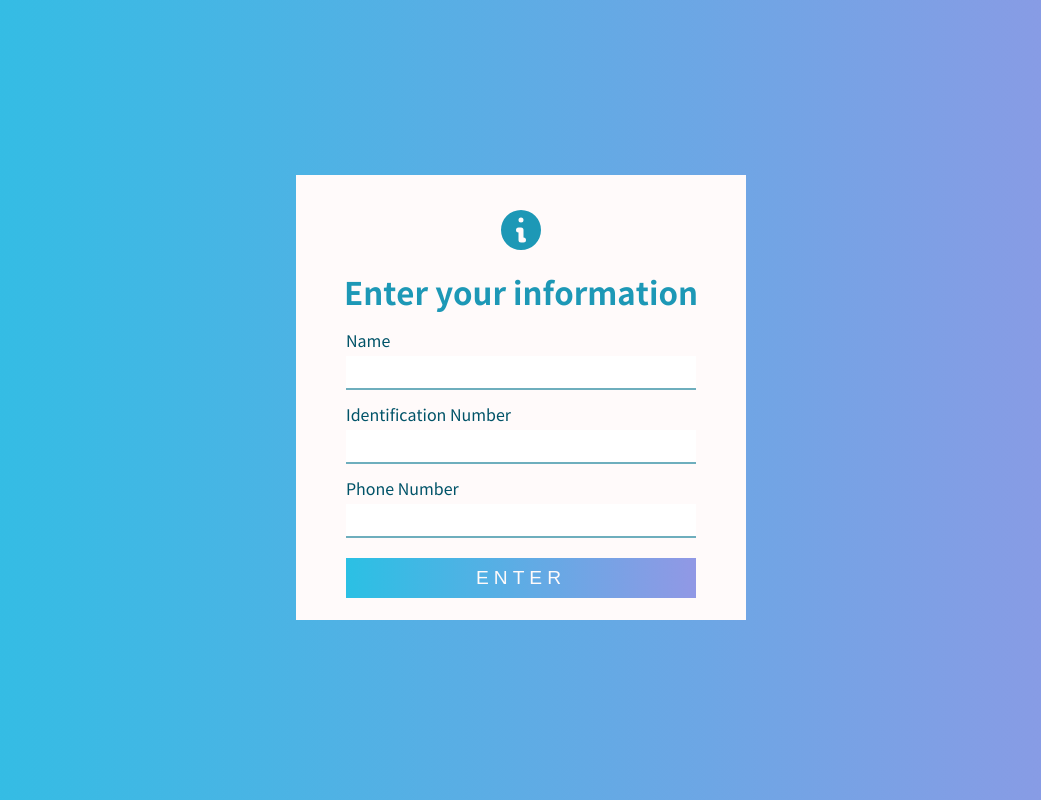
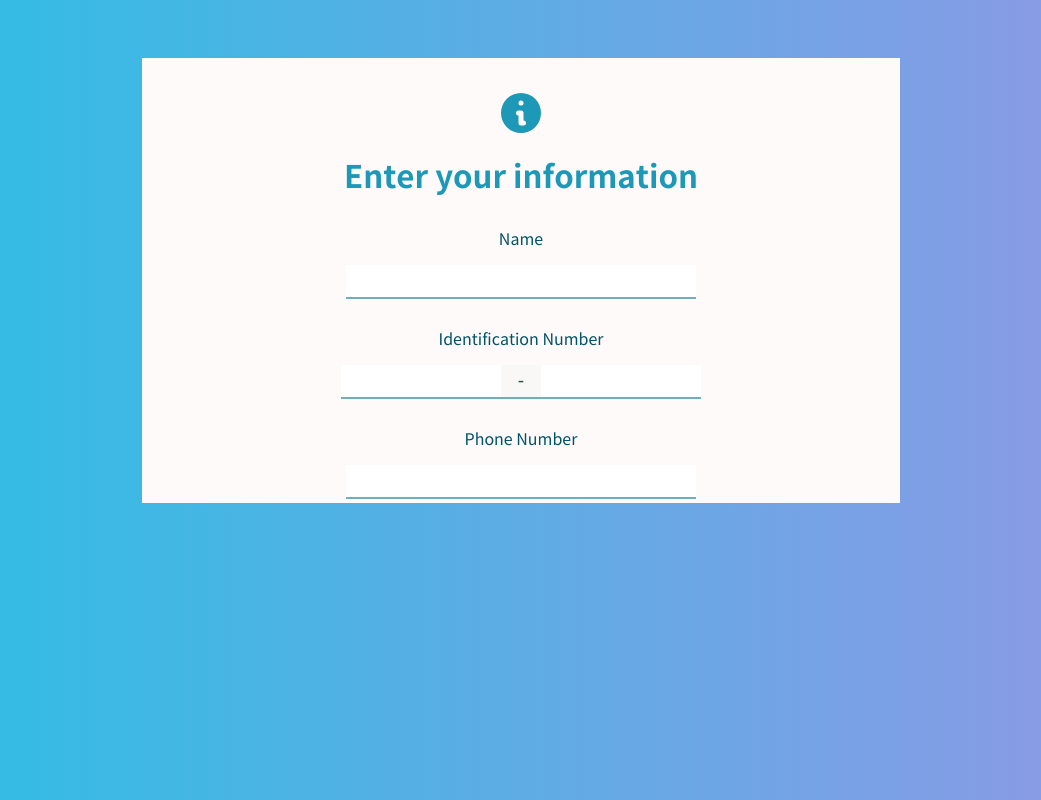
Before and after one commit to widalida26/moazone, a React (Create React App) app in the folder client/: page / in a window 1280 px wide. Shown: the whole page, without its empty margins (119-1160 px from the left). Built offline with nearby package versions, Linux system fonts and the light colour scheme.

Commit message:
add : radio input

```diff
--- /dev/null
+++ b/client/src/Components/InputForm.jsx
@@ -0,0 +1,17 @@
+import React from 'react';
+
+const InputForm = (props) => {
+  return (
+    <div className="input-container">
+      <div className="form-guide">{props.guide}</div>
+      <input
+        className="info-input"
+        type={props.type === null ? 'text' : props.type}
+        value={props.value}
+        ref={props.inputRef}
+        onChange={props.onChange}
+      />
+    </div>
+  );
+};
+export default InputForm;
--- /dev/null
+++ b/client/src/Components/RadioForm.jsx
@@ -0,0 +1,26 @@
+import React from 'react';
+
+const RadioForm = (props) => {
+  const answerList = props.answerList !== null ? props.answerList : [('Yes', 'No')];
+  return (
+    <div className="input-container">
+      <div className="form-guide">{props.guide}</div>
+      <div className="radio-container">
+        {props.list.map((value, i) => (
+          <React.Fragment key={i}>
+            <div className="radio-input">
+              {value}{' '}
+              <input
+                value={value}
+                type="radio"
+                checked={props.state === value}
+                onClick={props.onClick}
+              />
+            </div>
+          </React.Fragment>
+        ))}
+      </div>
+    </div>
+  );
+};
+export default RadioForm;
--- a/client/src/Enter.jsx
+++ b/client/src/Enter.jsx
@@ -3,16 +3,25 @@ import { useNavigate } from 'react-router-dom';
 import axios from 'axios';
 import { setToken } from './Auth';
 import { HiInformationCircle } from 'react-icons/hi';
+import InputForm from './Components/InputForm';
+import RadioForm from './Components/RadioForm';
 
 function Enter() {
   const [username, setUsername] = useState('');
   const [idFirst, setIdFirst] = useState('');
+  const [idGender, setIdGender] = useState('');
   const [idLast, setIdLast] = useState('');
   const [lastClass, setLastClass] = useState('info-input id-last');
   const [phoneNumber, setPhoneNumber] = useState('');
+  const [gender, setGender] = useState('Male');
+  const [carOwnership, setCarOwnership] = useState('Yes');
   const idFirstRef = useRef();
+  const idGenderRef = useRef();
   const idLastRef = useRef();
   const phoneNumberRef = useRef();
+  const answerList = ['Yes', 'No'];
+  const genderList = ['Male', 'Female'];
+
   const navigate = useNavigate();
 
   useEffect(() => {
@@ -28,37 +37,43 @@ function Enter() {
     setUsername(result);
   };
 
-  const handleIdFirst = (e) => {
-    const value = idFirstRef.current.value.replace(/\D+/g, '');
-    const numberLength = 13;
+  const handleInputValue = (e, inputLength, setValue) => {
+    const regex = new RegExp(`[0-9]{0,${inputLength}}`);
+    // const regex = /^[0-9|-]{0,inputLength}$/;
+    if (regex.test(e.target.value)) {
+      setValue(e.target.value);
+    }
+  };
 
-    let result = '';
-    for (let i = 0; i < value.length && i < numberLength; i++) {
-      if (i === 6) {
-        result += '-';
-      }
-      if (i >= 6) {
-        idLastRef.current.focus();
-      }
-
-      result += value[i];
-    }
-
-    idFirstRef.current.value = result;
-
-    const regex = /^[0-9|-]{0,13}$/;
-    if (regex.test(e.target.value)) {
-      setIdFirst(e.target.value);
+  const handleOnKeyDown = (inputValue, inputLength, nextRef) => {
+    if (inputValue.length >= inputLength) {
+      nextRef.current.focus();
     }
   };
 
   const handleIdLast = (e) => {
-    if (idFirst.length === 0) {
-      idFirstRef.current.focus();
-    }
     const regex = /^[0-9]{0,6}$/;
     if (regex.test(e.target.value)) {
       setIdLast(e.target.value);
+    }
+  };
+
+  const onClickIdLast = (e) => {
+    if (idGender.length === 0) {
+      idGenderRef.current.focus();
+    }
+    idGenderRef.current.focus();
+  };
+
+  const OnKeyDownLastId = (e) => {
+    if (idLast === '') {
+      switch (e.code) {
+        case 'Backspace':
+          idGender.current.focus();
+          break;
+        default:
+          break;
+      }
     }
   };
 
@@ -93,20 +108,12 @@ function Enter() {
     }
   };
 
-  const handleLastKeyDown = (e) => {
-    if (idLast === '') {
-      switch (e.code) {
-        case 'Backspace':
-          idFirstRef.current.focus();
-          break;
-        default:
-          break;
-      }
-    }
+  const handleRadio = (e, setValue) => {
+    setValue(e.target.value);
   };
 
   const onClickEnter = () => {
-    navigate('/consent');
+    // navigate('/consent');
     // if ((username === '') & (idFirst === '')) {
     //   return;
     // } else {
@@ -128,55 +135,65 @@ function Enter() {
   };
 
   return (
-    <div>
-      <div className="login-container">
+    <div className="enter-container">
+      <div className="form-container">
         <div className="info-icon">
           <HiInformationCircle size="50" color="#1d98b6" />
         </div>
         <div className="input-guide">Enter your information</div>
-        <div className="username-container">
-          <div className="form-guide">Name</div>
-          <input
-            className="info-input"
-            type="text"
-            value={username}
-            onChange={handleUsername}
-          />
-        </div>
-        <div>
+        <InputForm guide="Name" value={username} onChange={handleUsername} />
+        <div className="input-container">
           <div className="form-guide">Identification Number</div>
+          <div className="id-input">
             <input
               className="info-input id-first"
               type="text"
               value={idFirst}
               ref={idFirstRef}
-            onChange={handleIdFirst}
+              onChange={(event) => handleInputValue(event, 6, setIdFirst)}
+              onKeyDown={() => handleOnKeyDown(idFirst, 6, idGenderRef)}
+            />
+            <input className="info-input idHypen" value="-" disabled />
+            <input
+              className="info-input idGender"
+              value={idGender}
+              ref={idGenderRef}
+              onChange={(event) => handleInputValue(event, 1, setIdGender)}
+              onKeyDown={() => handleOnKeyDown(idGender, 1, idLastRef)}
             />
             <input
               className={lastClass}
               type="password"
+              autoComplete="new-password"
               value={idLast}
               ref={idLastRef}
               onChange={handleIdLast}
-            onKeyDown={handleLastKeyDown}
-            autoComplete="new-password"
+              onKeyDown={OnKeyDownLastId}
+              onClick={onClickIdLast}
             />
           </div>
-        <div>
-          <div className="form-guide">Phone Number</div>
-          <input
-            className="info-input"
-            type="phoneNumber"
+        </div>
+        <InputForm
+          guide="Phone Number"
           value={phoneNumber}
-            ref={phoneNumberRef}
+          inputRef={phoneNumberRef}
           onChange={handlePhoneNumber}
         />
-        </div>
-        <div>
-          <button className="enter-button" type="button" onClick={onClickEnter}>
+        <RadioForm
+          guide="Gender"
+          list={genderList}
+          state={gender}
+          onClick={(event) => handleRadio(event, setGender)}
+        />
+        <RadioForm
+          guide="Car Ownership"
+          list={answerList}
+          state={carOwnership}
+          onClick={(event) => handleRadio(event, setCarOwnership)}
+        />
+        <button className="enter-button" type="button" onChange={onClickEnter}>
           ENTER
         </button>
-        </div>
       </div>
     </div>
   );
--- a/client/src/index.css
+++ b/client/src/index.css
@@ -50,18 +50,27 @@ input {
 }
 
 /* enter page */
-.login-container {
+.enter-container {
+  width: 100%;
+  display: flex;
+  justify-content: center;
+  align-items: center;
+}
+
+.form-container {
   background-color: snow;
-  position: absolute;
-  width: 450px;
+  width: 60%;
+  max-width: 1000px;
+  min-width: 500px;
   height: 445px;
-  left: 50%;
-  top: 50%;
-  margin-left: -225px;
-  margin-top: -225px;
+  margin: 0px;
+  margin-top: 50px;
+  overflow: auto;
+  flex-basis: auto;
   display: flex;
   flex-direction: column;
   justify-content: flex-start;
+  align-items: center;
   color: #005368;
   text-align: center;
 }
@@ -80,54 +89,69 @@ input {
   font-size: 1.95em;
 }
 
+.input-container {
+  display: flex;
+  flex-direction: column;
+  justify-content: center;
+  align-items: center;
+}
+
 .form-guide {
-  position: absolute;
-  float: left;
-  left: 50px;
-  margin-top: 15px;
+  margin-top: 30px;
   font-family: 'Noto Sans CJK KR';
   font-style: normal;
 }
 
 .info-input {
   width: 340px;
-  margin-top: 40px;
+  margin-top: 15px;
   outline: none;
+  text-align: center;
 }
 
 .info-input:focus {
   outline: none;
 }
 
+.id-input {
+  display: flex;
+}
+
 .id-first {
-  position: relative;
-  width: 90px;
-  padding-right: 0px;
-  margin-left: -255px;
-  margin-right: 0px;
-  z-index: 1;
-  letter-spacing: 1px;
+  width: 150px;
+  text-align: right;
+}
+
+.idHypen {
+  width: 30px;
+}
+
+.idGender {
+  width: 10px;
 }
 
 .id-last {
-  position: absolute;
-  width: 250px;
-  padding-left: 0px;
-  margin-left: 0px;
+  width: 130px;
+  text-align: left;
 }
 
-.id-last:focus {
-  outline: none;
+.radio-container {
+  min-width: 150px;
+  max-width: 340px;
+  display: flex;
+  flex-direction: row;
+  justify-content: space-between;
 }
 
-.info-input::placeholder {
-  color: lightgray;
+.radio-input {
+  margin-top: 15px;
+  display: flex;
 }
 
 .enter-button {
   background: linear-gradient(to right, #2bc0e4, #9198e5);
   width: 350px;
-  height: 40px;
+  min-height: 40px;
   border: none;
   color: snow;
   font-size: 1.2em;
```
Also changed, not shown: client/src/Components/Modal.jsx (added, +10 -0 lines). Lines whose indentation alone changed are shown as unchanged.
